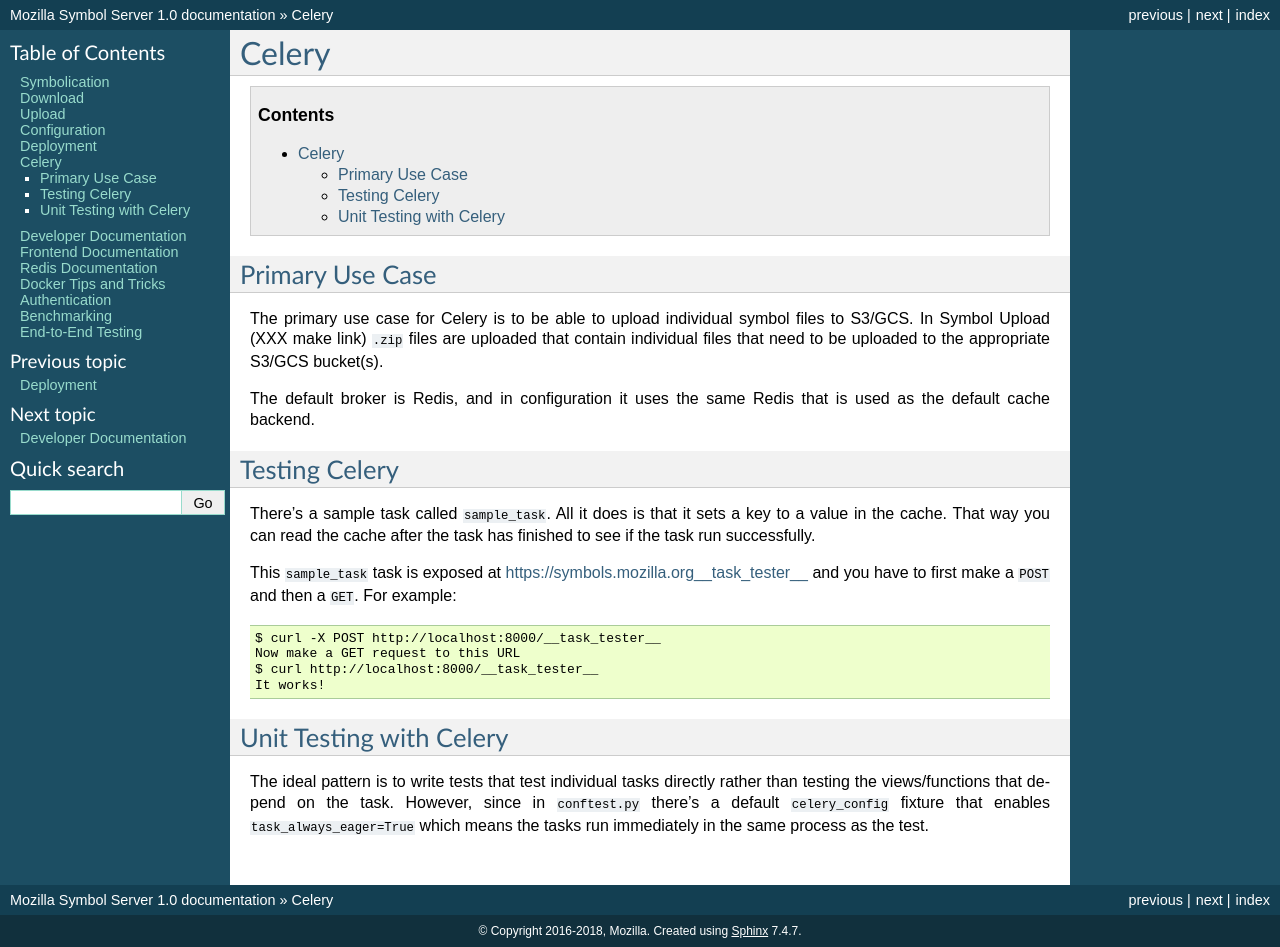
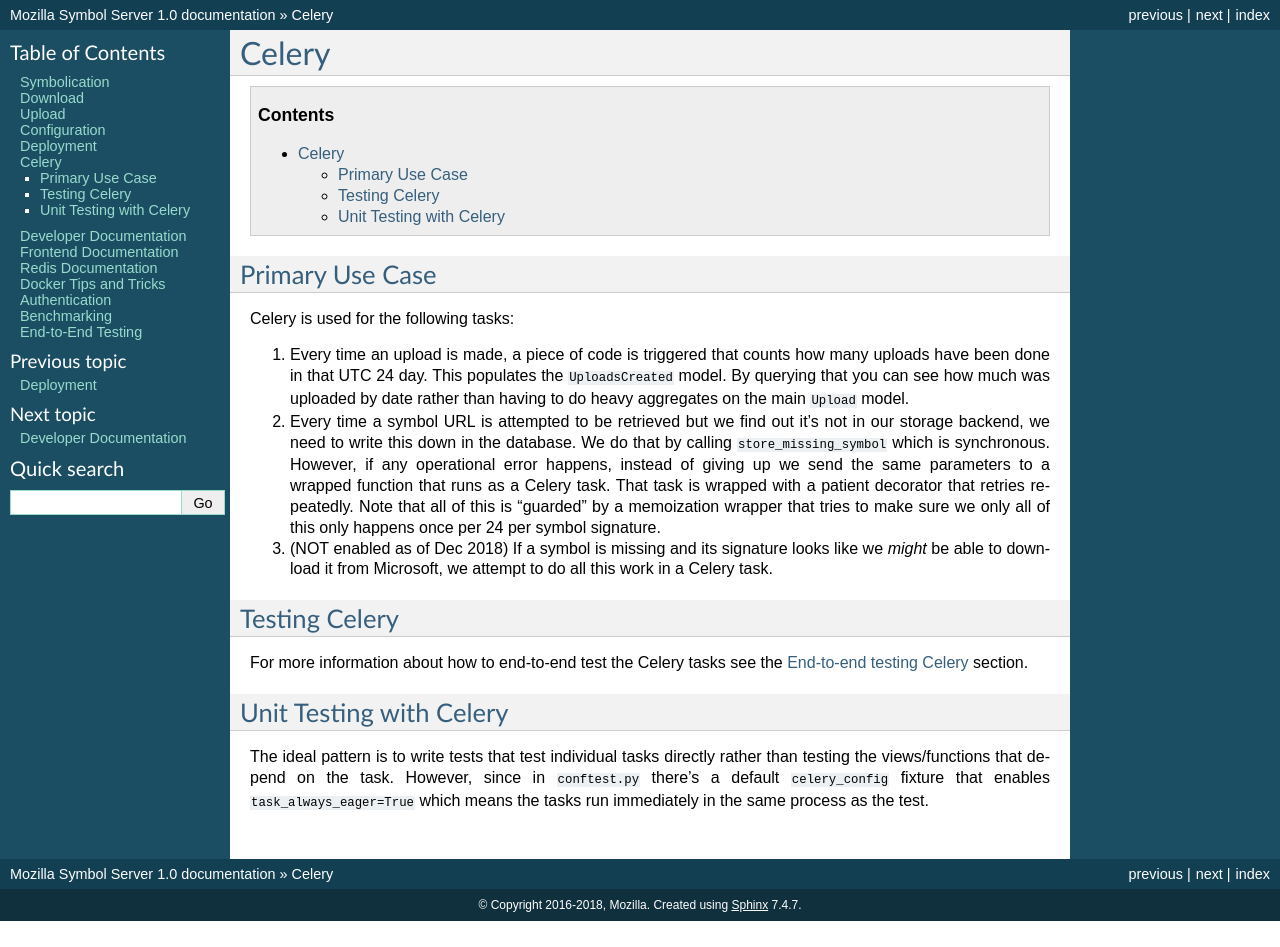
Before and after one commit to mozilla-services/tecken, a Sphinx documentation site: the page built from docs/celery.rst, in a window 1280 px wide. Built offline with Sphinx 7.4.7, drawn with Linux system fonts in a browser that asks for light colours; after the commit the page ends 921 px from its top, so only the background shows below that.

```diff
--- a/docs/celery.rst
+++ b/docs/celery.rst
@@ -7,32 +7,36 @@ Celery
 Primary Use Case
 ================
 
-The primary use case for Celery is to be able to upload individual
-symbol files to S3/GCS. In Symbol Upload (XXX make link) ``.zip`` files
-are uploaded that contain individual files that need to be uploaded
-to the appropriate S3/GCS bucket(s).
+Celery is used for the following tasks:
 
-The default broker is Redis, and in configuration it uses the same
-Redis that is used as the default cache backend.
+1. Every time an upload is made, a piece of code is triggered that
+   counts how many uploads have been done in that UTC 24 day. This
+   populates the ``UploadsCreated`` model. By querying that you can
+   see how much was uploaded by date rather than having to do heavy
+   aggregates on the main ``Upload`` model.
+
+2. Every time a symbol URL is attempted to be retrieved but we find out
+   it's not in our storage backend, we need to write this down in the
+   database. We do that by calling ``store_missing_symbol`` which is
+   synchronous. However, if any operational error happens, instead of
+   giving up we send the same parameters to a wrapped function that runs
+   as a Celery task. That task is wrapped with a patient decorator that
+   retries repeatedly.
+   Note that all of this is "guarded" by a memoization wrapper that tries
+   to make sure we only all of this only happens once per 24 per
+   symbol signature.
+
+3. (NOT enabled as of Dec 2018) If a symbol is missing and its signature
+   looks like we *might* be able to download it from Microsoft, we attempt
+   to do all this work in a Celery task.
+
 
 
 Testing Celery
 ==============
 
-There's a sample task called ``sample_task``. All it does is that it
-sets a key to a value in the cache. That way you can read the cache
-after the task has finished to see if the task run successfully.
-
-This ``sample_task`` task is exposed at :base_url:`__task_tester__`
-and you have to first make a ``POST`` and then a ``GET``.
-For example:
-
-.. code-block:: shell
-
-    $ curl -X POST http://localhost:8000/__task_tester__
-    Now make a GET request to this URL
-    $ curl http://localhost:8000/__task_tester__
-    It works!
+For more information about how to end-to-end test the Celery tasks see the
+:ref:`End-to-end testing Celery <endtoendtesting-celery>` section.
 
 Unit Testing with Celery
 ========================
```
Also changed, not shown: docs/endtoendtesting.rst (+34 -0 lines), 1 other file.
